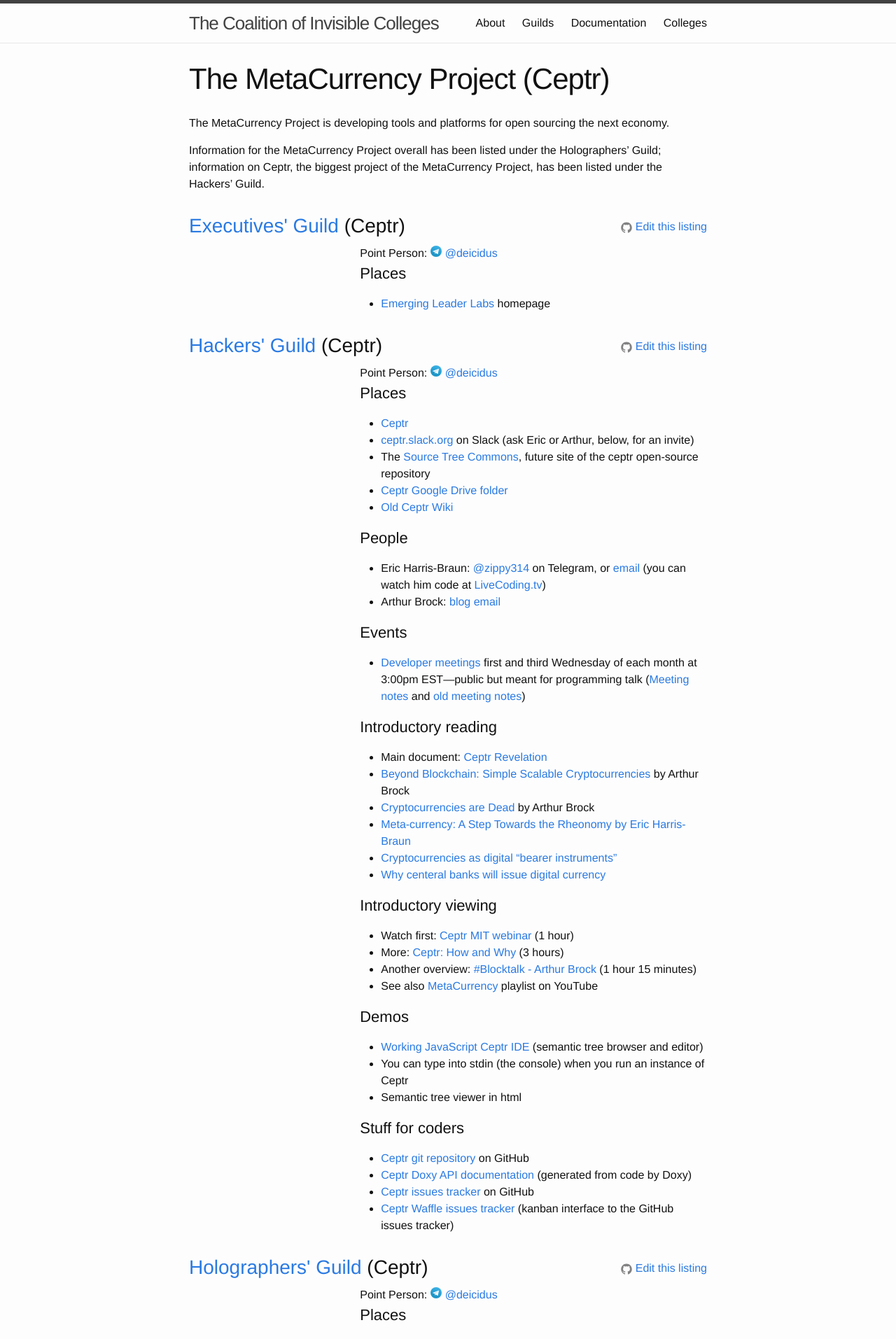
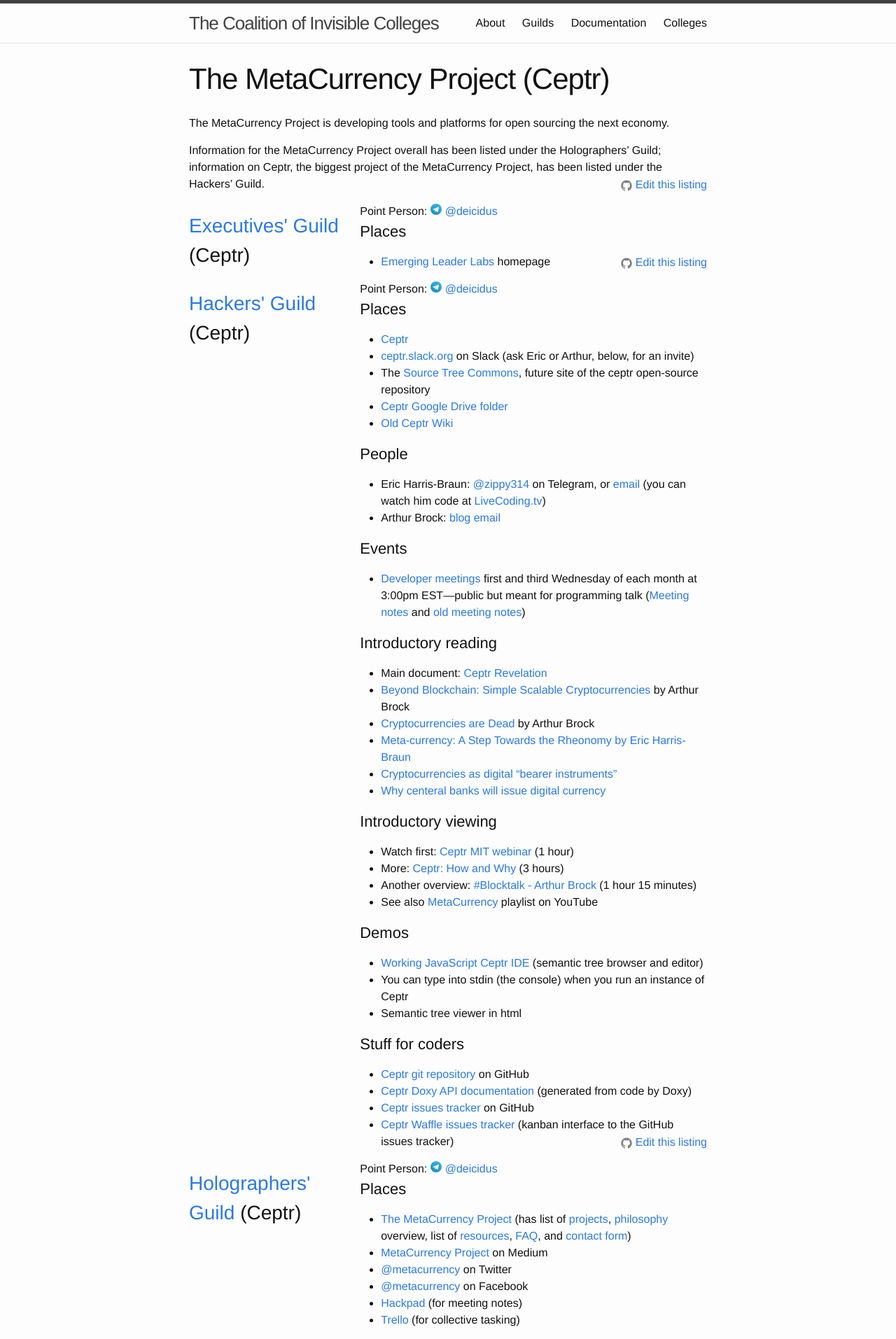
Before and after one commit to coalition-of-invisible-colleges/cic.github.io, a Jekyll site: the page built from colleges/Ceptr.md, in a window 1280 px wide. Shown: the top 1913 px of the page at 70% size. Built offline with Jekyll 4.4.1, drawn with Linux system fonts in a browser that asks for light colours.

Commit message:
Reverted

```diff
--- a/_sass/_layout.scss
+++ b/_sass/_layout.scss
@@ -261,7 +261,7 @@
   display: table;
 }
 
-h2 .guildtitle {
+.guildtitle {
   float: left;
   width: 33%;
   font-size: 0.6em;
```
